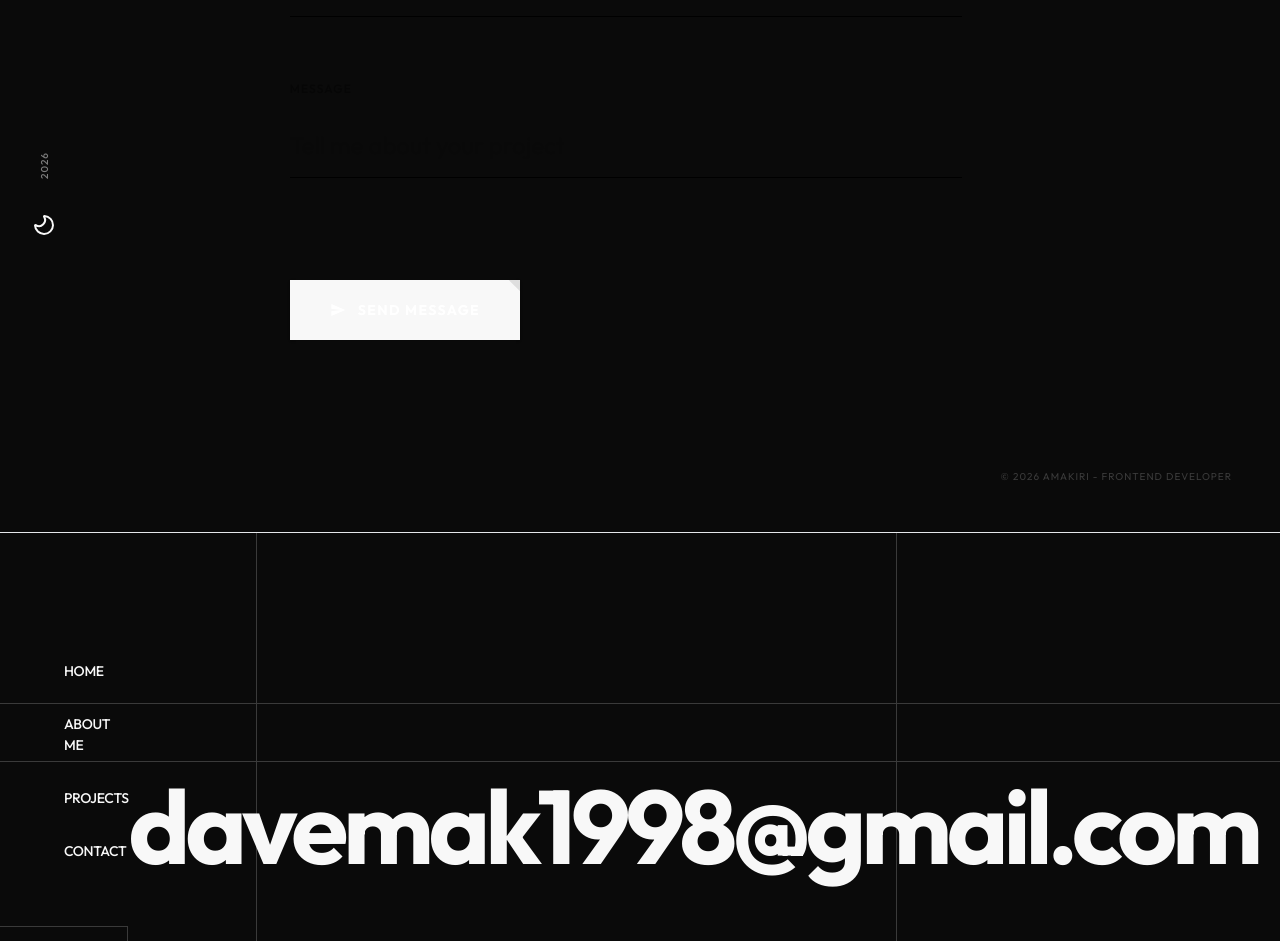
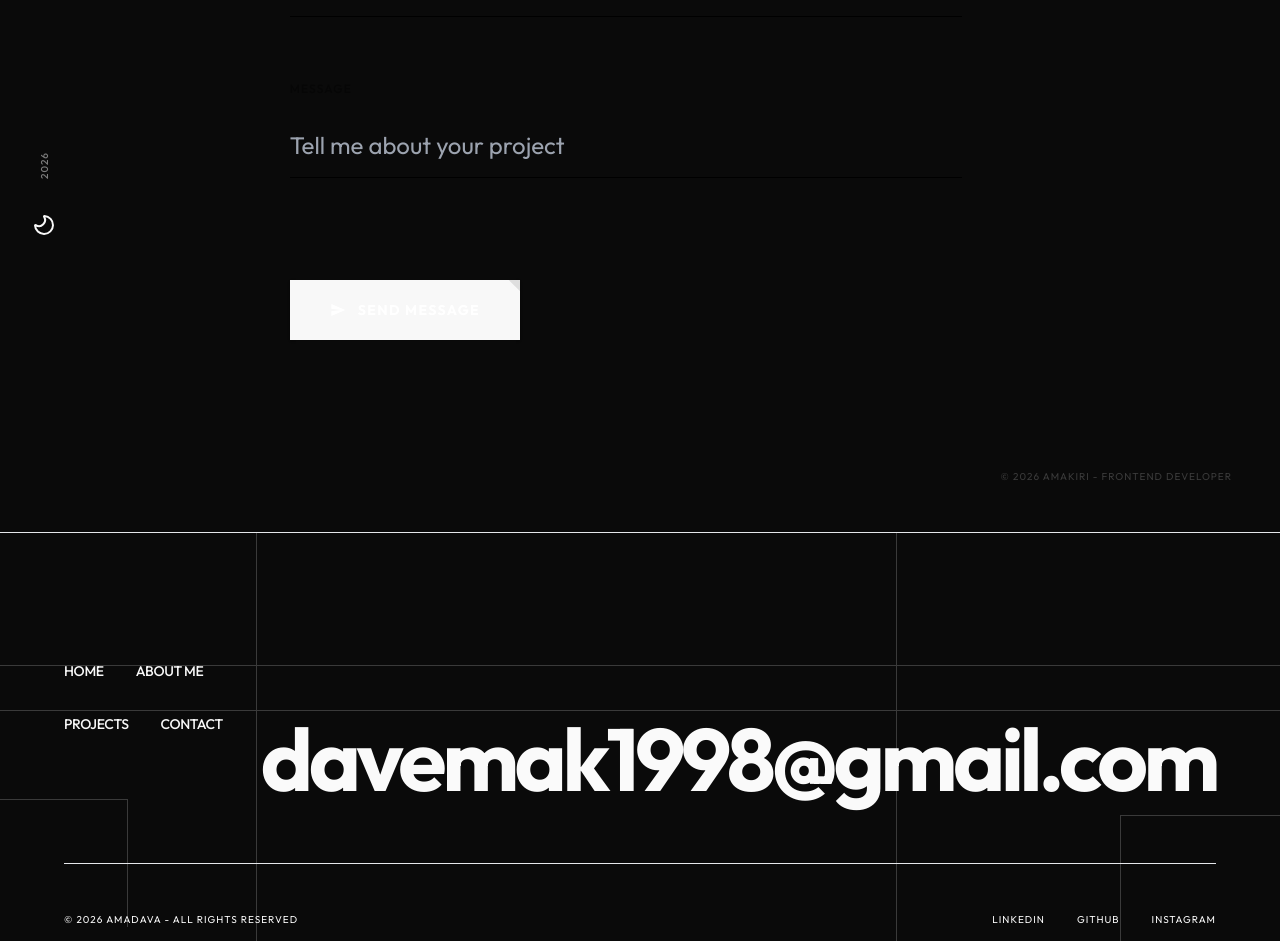
Before and after one commit to Amakiri201/portfolio-amadava, a React (Vite) app: page /contact in a window 1280 px wide. Shown: the part 491-1432 px from the top of the page. Built offline with nearby package versions, Linux system fonts and the light colour scheme.

Commit message:
feat: Implement copy-to-clipboard for email in Footer with toast notification and refine contact form placeholder opacity.

```diff
--- a/src/components/Contact.tsx
+++ b/src/components/Contact.tsx
@@ -114,7 +114,7 @@ const Contact: React.FC = () => {
                             id="email"
                             value={formData.email}
                             onChange={handleChange}
-                            className={`w-full bg-transparent border-b py-4 focus:outline-none transition-all text-xl lg:text-2xl placeholder:text-black/5 ${errors.email ? 'border-red-500' : 'border-black focus:border-[--text-primary]'}`}
+                            className={`w-full bg-transparent border-b py-4 focus:outline-none transition-all text-xl lg:text-2xl placeholder:text-black/2 ${errors.email ? 'border-red-500' : 'border-black focus:border-[--text-primary]'}`}
                             placeholder="hello@example.com"
                         />
                         {errors.email && (
@@ -137,7 +137,7 @@ const Contact: React.FC = () => {
                                 e.target.style.height = 'auto';
                                 e.target.style.height = e.target.scrollHeight + 'px';
                             }}
-                            className={`w-full max-h-[250px] bg-transparent border-b py-4 focus:outline-none transition-all text-xl lg:text-2xl placeholder:text-black/5 resize-none overflow-hidden ${errors.message ? 'border-red-500' : 'border-black focus:border-[--text-primary]'}`}
+                            className={`w-full max-h-[250px] bg-transparent border-b py-4 focus:outline-none transition-all text-xl lg:text-2xl placeholder:text-black/2 resize-none overflow-hidden ${errors.message ? 'border-red-500' : 'border-black focus:border-[--text-primary]'}`}
                             placeholder="Tell me about your project"
                         />
                         {errors.message && (
--- a/src/components/Footer.tsx
+++ b/src/components/Footer.tsx
@@ -2,10 +2,21 @@ import React from 'react';
 import { useNavigate, useLocation } from 'react-router-dom';
 import { Button } from '@/components/ui/button';
 import { ROUTES } from '@/routes';
+import Toast from './ui/Toast';
 
 const Footer: React.FC = () => {
     const navigate = useNavigate();
     const location = useLocation();
+    const [showToast, setShowToast] = React.useState(false);
+    const [toastMessage, setToastMessage] = React.useState("");
+
+
+      const handleCopy = (text: string, message: string) => {
+        navigator.clipboard.writeText(text);
+        setToastMessage(message);
+        setShowToast(true);
+    };
+
 
     const handleNavClick = (e: React.MouseEvent<HTMLAnchorElement>, id: string) => {
         e.preventDefault();
@@ -30,7 +41,7 @@ const Footer: React.FC = () => {
             </div>
 
             <div className="flex flex-col lg:flex-row justify-between items-end gap-12 lg:gap-0 relative z-10">
-                <div className="flex flex-wrap items-center gap-4 lg:gap-8 text-[12px] lg:text-[14px] font-medium text-[--text-primary]/50">
+                <div className="flex flex-wrap w-full items-center gap-4 lg:gap-8 text-[12px] lg:text-[14px] font-medium text-[--text-primary]/50">
                      <Button
                         variant="link"
                         onClick={() => navigate(ROUTES.HOME)}
@@ -56,13 +67,14 @@ const Footer: React.FC = () => {
                     </Button>
                 </div>
 
-                <div className="w-full lg:w-auto text-right">
-                    <a
-                        href="mailto:davemak1998@gmail.com"
-                        className="text-[2.2rem] sm:text-[3.5rem] md:text-[5rem] lg:text-[6.5rem] font-bold tracking-tighter leading-none hover:opacity-70 transition-opacity block -mb-2 lg:-mb-4 whitespace-nowrap"
+                <div className="w-full flex justify-end text-right">
+                    <Button
+                        variant="link"
+                        onClick={() => handleCopy("davemak1998@gmail.com", "Email copied to clipboard")}
+                        className="text-[1.7rem] sm:text-[3.5rem] md:text-[4rem] lg:text-[5.5rem] p-0 font-bold tracking-tighter leading-none hover:opacity-70 transition-opacity block -mb-2 lg:-mb-4 whitespace-nowrap"
                     >
                         davemak1998@gmail.com
-                    </a>
+                    </Button>
                 </div>
             </div>
 
@@ -74,6 +86,12 @@ const Footer: React.FC = () => {
                     <a href="https://www.instagram.com/_davemak/" className="hover:text-[--text-primary] transition-colors">Instagram</a>
                 </div>
             </div>
+
+             <Toast
+                message={toastMessage}
+                isVisible={showToast}
+                onClose={() => setShowToast(false)}
+            />
         </footer>
     );
 };
```
